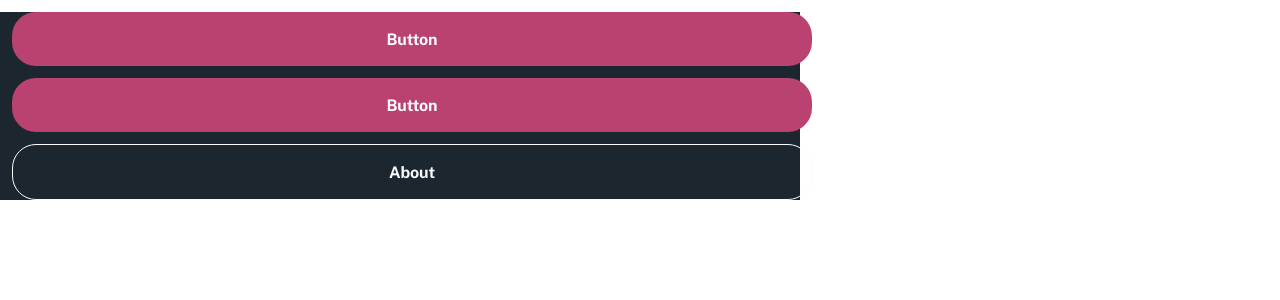
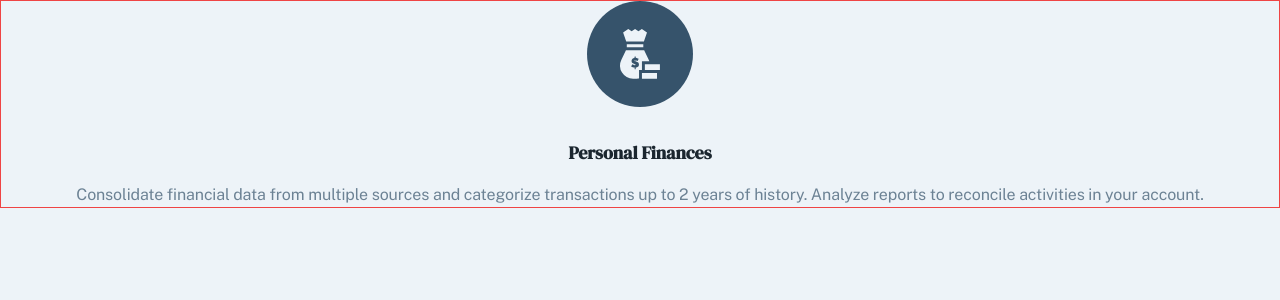
Before and after one commit to zetmosoma10/payapi, a React (Vite) app: page / in a window 1280 px wide. Shown: the top 300 px of the page. Built offline with nearby package versions, Linux system fonts and the light colour scheme.

Commit message:
build SpecialOffer component

```diff
--- a/src/App.tsx
+++ b/src/App.tsx
@@ -1,15 +1,9 @@
-import Button from "./components/Button";
+import SpecialOffer from "./pages/Home/components/SpecialOffer";
 
 function App() {
   return (
-    <div className="w-[800px] bg-mirage_blue">
-      <Button classNames="btn-primary">Button</Button>
-      <Button type="link" classNames="btn-primary">
-        Button
-      </Button>
-      <Button type="link" classNames="btn-secondary">
-        About
-      </Button>
+    <div className="bg-background_color h-screen">
+      <SpecialOffer />
     </div>
   );
 }
--- a/src/index.css
+++ b/src/index.css
@@ -17,6 +17,10 @@
     font-family: "DM Serif Display", serif;
   }
 
+  .max-container {
+    @apply max-w-[1110px] w-[90%] mx-auto;
+  }
+
   /* Buttons */
   .btn {
     @apply font-bold block text-base tracking-[-0.12px]  w-full text-center
--- /dev/null
+++ b/src/pages/Home/components/SpecialOffer.tsx
@@ -0,0 +1,21 @@
+import financeIcon from "../../../assets/home/desktop/icon-personal-finances.svg";
+
+const SpecialOffer = () => {
+  return (
+    <article className="flex flex-col items-center border border-red-500">
+      <img src={financeIcon} alt="" />
+      <div className="text-center mt-8">
+        <h4 className="text-lg tracting-[-0.14px] text-mirage_blue">
+          Personal Finances
+        </h4>
+        <p className="text-base tracking-[-0.12px] text-light_san_juan_blue mt-4">
+          Consolidate financial data from multiple sources and categorize
+          transactions up to 2 years of history. Analyze reports to reconcile
+          activities in your account.
+        </p>
+      </div>
+    </article>
+  );
+};
+
+export default SpecialOffer;
--- a/tailwind.config.js
+++ b/tailwind.config.js
@@ -4,13 +4,13 @@ export default {
   theme: {
     extend: {
       colors: {
-        // PRIMARY
         dark_pink: "#ba4270",
         water_white: "#fbfcfe",
         san_juan_blue: "#36536b",
         mirage_blue: "#1b262f",
         charm_pink: "#da6d97",
         light_san_juan_blue: "#6c8294",
+        background_color: "#edf3f8",
       },
     },
   },
```
